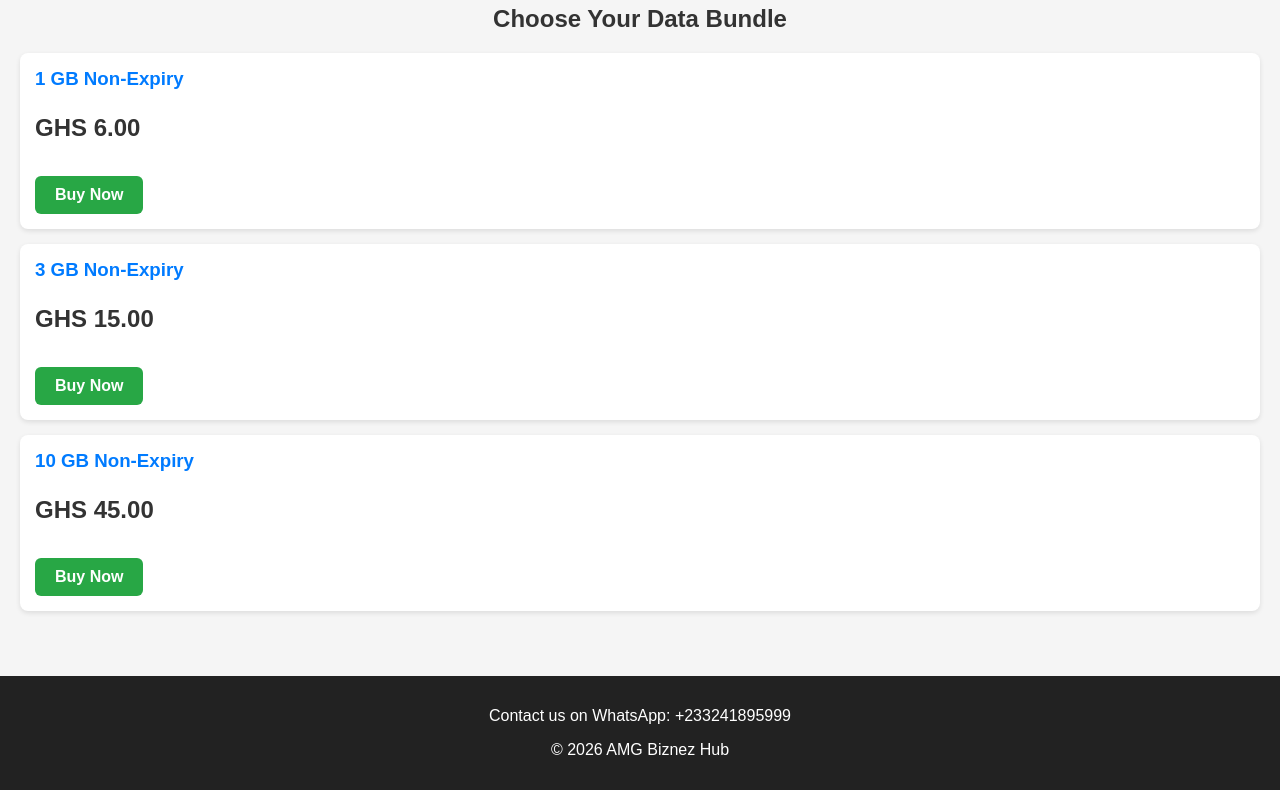
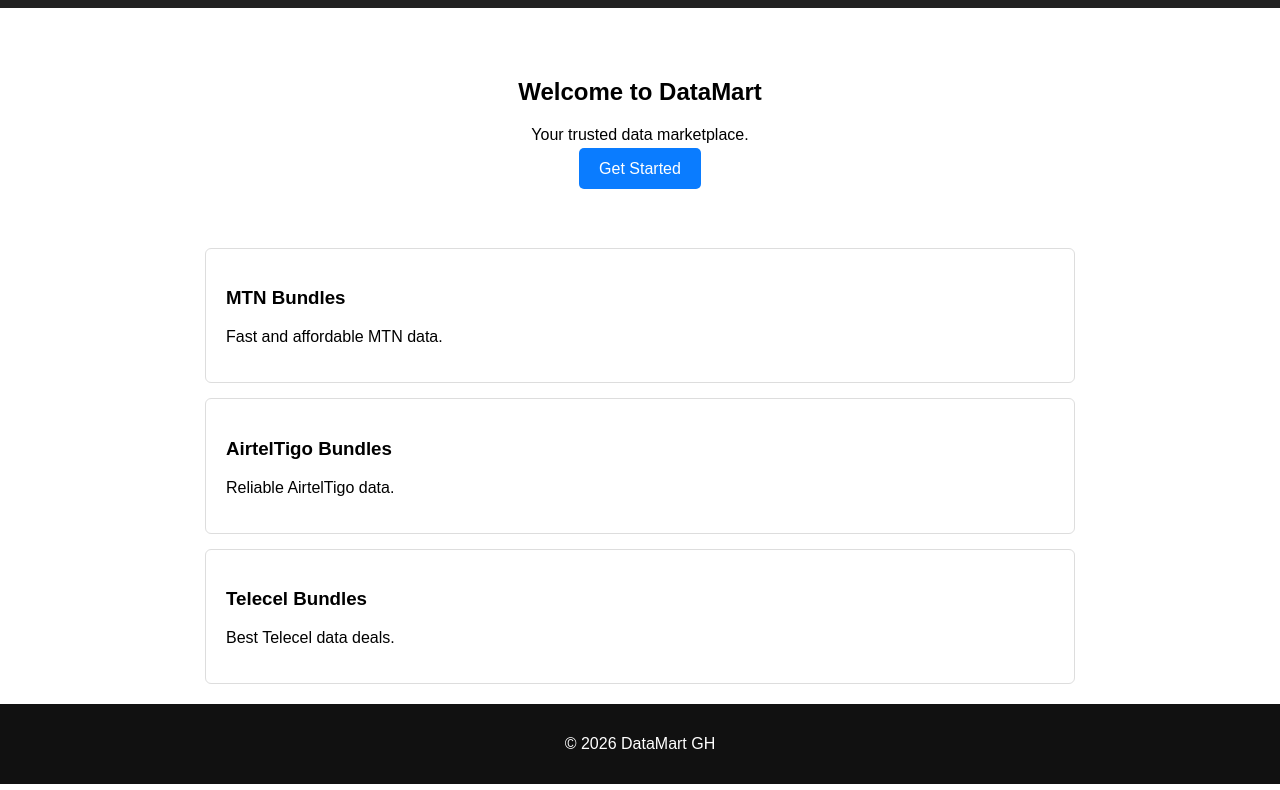
Before and after one commit to Chairmano/chairmano.github.io, a plain HTML site: page index.html in a window 1280 px wide. Shown: the part 184-974 px from the top of the page. Drawn offline with Linux system fonts and the light colour scheme.

Commit message:
Update index.html

```diff
--- a/index.html
+++ b/index.html
@@ -1,102 +1,57 @@
 <!DOCTYPE html>
 <html lang="en">
 <head>
-  <meta charset="UTF-8"> <meta name="description" content="Affordable and fast delivery data bundles from AMG Biznez Hub. Choose from 1GB to 10GB packages.">
-  <meta name="viewport" content="width=device-width, initial-scale=1.0">
-  <title>AMG Biznez Hub - Data Bundles</title>
-
+  <meta charset="UTF-8">
+  <title>DataMart GH</title>
+  <meta name="viewport" content="width=device-width, initial-scale=1">
   <style>
-    body {
-      font-family: Arial, sans-serif;
-      margin: 0;
-      padding: 0;
-      background: #f5f5f5;
-      color: #333;
-    }
-    header {
-      background: #007bff;
-      padding: 20px;
-      text-align: center;
-      color: #fff;
-    }
-    .container {
-      padding: 20px;
-    }
-    h2 {
-      text-align: center;
-      margin-top: 15px;
-    }
-    .bundle {
-      background: #fff;
-      border-radius: 8px;
-      margin: 15px 0;
-      padding: 15px;
-      box-shadow: 0 2px 5px rgba(0,0,0,0.1);
-    }
-    .bundle h3 {
-      margin: 0;
-      color: #007bff;
-    }
-    .price {
-      font-size: 24px;
-      font-weight: bold;
-    }
-    .buy-btn {
-      display: inline-block;
-      padding: 10px 20px;
-      background: #28a745;
-      color: #fff;
-      text-decoration: none;
-      border-radius: 6px;
-      font-weight: bold;
-      margin-top: 10px;
-    }
-    footer {
-      margin-top: 30px;
-      text-align: center;
-      padding: 15px;
-      background: #222;
-      color: #fff;
-    }
+    body { margin:0; font-family: Arial, sans-serif; }
+    header { background:#111; color:#fff; padding:20px; text-align:center; }
+    nav { background:#222; padding:10px; text-align:center; }
+    nav a { color:#fff; margin:0 15px; text-decoration:none; font-weight:bold; }
+    .hero { padding:50px 20px; text-align:center; }
+    .bundles { max-width:900px; margin:20px auto; }
+    .card { border:1px solid #ddd; padding:20px; margin:15px; border-radius:6px; }
+    footer { background:#111; color:#fff; text-align:center; padding:15px; }
+    .btn { background:#0a7cff; color:#fff; padding:12px 20px; border:none; border-radius:5px; text-decoration:none; }
   </style>
 </head>
 <body>
 
 <header>
-    <h1>AMG Biznez Hub — Data Packages</h1>
-    <p>Fast Delivery • Affordable Prices</p>
+  <h1>DataMart GH</h1>
+  <p>Affordable Data Bundles in Ghana</p>
 </header>
 
-  <div class="container">
+<nav>
+  <a href="index.html">Home</a>
+  <a href="signup.html">Create Account</a>
+  <a href="login.html">Sign In</a>
+</nav>
 
-    <h2>Choose Your Data Bundle</h2>
+<section class="hero">
+  <h2>Welcome to DataMart</h2>
+  <p>Your trusted data marketplace.</p>
+  <a class="btn" href="signup.html">Get Started</a>
+</section>
 
-    <!-- Data Bundle 1 -->
-    <div class="bundle">
-      <h3>1 GB Non-Expiry</h3>
-      <p class="price">GHS 6.00</p>
-      <a class="buy-btn" href="https://wa.me/233241895999?text=I%20want%20to%20buy%201GB%20data">Buy Now</a>
+<section class="bundles">
+  <div class="card">
+    <h3>MTN Bundles</h3>
+    <p>Fast and affordable MTN data.</p>
   </div>
-
-    <!-- Data Bundle 2 -->
-    <div class="bundle">
-      <h3>3 GB Non-Expiry</h3>
-      <p class="price">GHS 15.00</p>
-      <a class="buy-btn" href="https://wa.me/233241895999?text=I%20want%20to%20buy%203GB%20data">Buy Now</a>
+  <div class="card">
+    <h3>AirtelTigo Bundles</h3>
+    <p>Reliable AirtelTigo data.</p>
   </div>
-
-    <!-- Data Bundle 3 -->
-    <div class="bundle">
-      <h3>10 GB Non-Expiry</h3>
-      <p class="price">GHS 45.00</p>
-      <a class="buy-btn" href="https://wa.me/233241895999?text=I%20want%20to%20buy%2010GB%20data">Buy Now</a>
+  <div class="card">
+    <h3>Telecel Bundles</h3>
+    <p>Best Telecel data deals.</p>
   </div>
-
-  </div>
+</section>
 
 <footer>
-    <p>Contact us on WhatsApp: +233241895999</p>
-    <p>© 2026 AMG Biznez Hub</p>
+  <p>© 2026 DataMart GH</p>
 </footer>
 
 </body>
```
Lines whose indentation alone changed are shown as unchanged.
